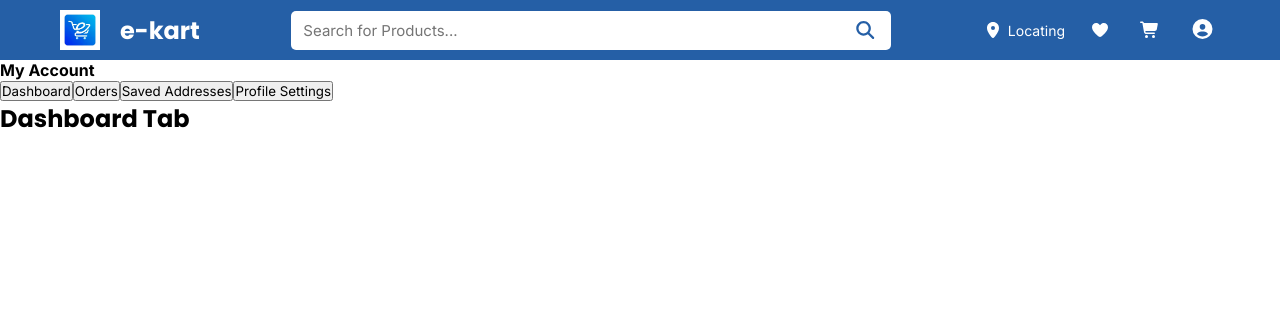
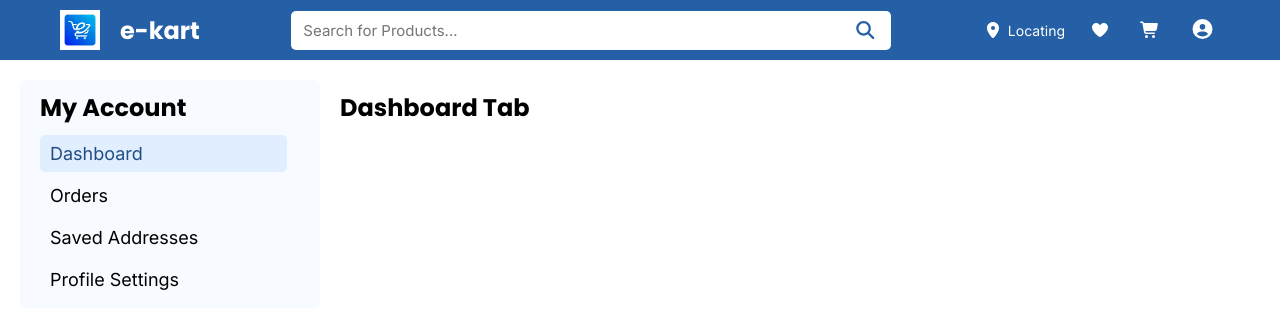
Before and after one commit to Jayanth-br/e-cart-react-app, a React (Vite) app: page /account in a window 1280 px wide. Shown: the top 328 px of the page. Built offline with nearby package versions, Linux system fonts and the light colour scheme; no server answers.

Commit message:
Account section options styling

```diff
--- /dev/null
+++ b/src/Components/account/Account.css
@@ -0,0 +1,41 @@
+.account-section {
+    display: grid;
+    grid-template-columns: 300px 1fr;
+    margin: 20px;
+    column-gap: 10px;
+}
+
+.account-navigation-btns {
+    display: flex;
+    flex-direction: column;
+    align-items: flex-start;
+    gap: 5px;
+    width: 95%;
+}
+
+.user-account-options {
+    padding: 10px 20px;
+    background-color: #f7fbff;
+    border-radius: 5px;
+}
+
+.nav-btn {
+    background-color: #f7fbff;
+    border: none;
+    font-size: large;
+    cursor: pointer;
+    padding: 8px 10px;
+    width: 100%;
+    text-align: left;
+}
+
+.nav-btn.active,
+.nav-btn:hover {
+    background-color: hsl(213, 100%, 94%);
+    border-radius: 5px;
+    color: hsl(213, 60%, 32%);
+}
+
+.account-content {
+    margin: 10px;
+}
--- a/src/Components/account/Account.jsx
+++ b/src/Components/account/Account.jsx
@@ -3,6 +3,7 @@ import DashboardTab from "./tabs/DashboardTab";
 import OrdersTab from "./tabs/OrdersTab";
 import AddressesTab from "./tabs/AddressesTab";
 import ProfileSettingTab from "./tabs/ProfileSettings";
+import "./Account.css";
 
 const ACCOUNT_TABS = [
     { "id": "dashboard", "label": "Dashboard", "component": DashboardTab },
@@ -24,11 +25,11 @@ function Account() {
 
             {/* Sidebar Navigation */}
             <aside className="user-account-options">
-                <h4>My Account</h4>
-
-                <nav>
+                <h2 style={{ marginBottom: "10px" }}>My Account</h2>
+                <nav className="account-navigation-btns">
                     { ACCOUNT_TABS.map(( tab ) =>  (
                         <button
+                            className={ activeTabId == tab.id ? "nav-btn active" : "nav-btn" }
                             key={tab.id}
                             onClick={() => setActiveTabId(tab.id)}>
                                 {tab.label}
```
